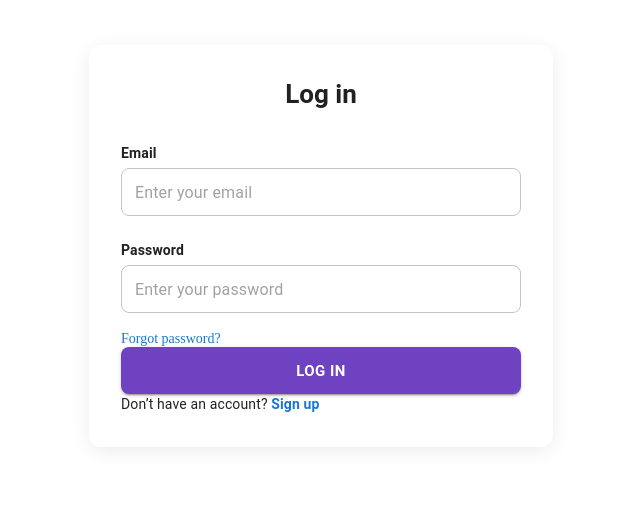
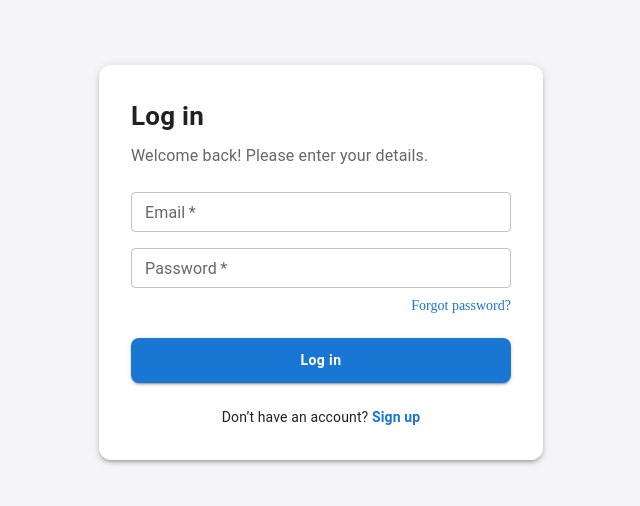
Before and after one commit to Sajida-NA/CRM-frontend, a React (Vite) app: page / in a window 1280 px wide. Shown: the part 162-668 px from the top of the page, without its empty margins (319-959 px from the left). Built offline with nearby package versions, Linux system fonts and the light colour scheme.

Commit message:
login page updated

```diff
--- a/src/App.jsx
+++ b/src/App.jsx
@@ -7,6 +7,7 @@ import Leadslist from "./Pages/Leads/Leadslist";
 import CompanyDetails from "./Pages/Companies/CompanyDetails/CompanyDetails";
 import CreateTicket from "./Pages/Tickets/components/CreateTicket";
 import ForgotPassword from "./Pages/Auth/ForgotPassword/ForgotPassword";
+
 
 function App() {
   return (
@@ -20,6 +21,7 @@ function App() {
         <Route path="/company/:id" element={<CompanyDetails />} />
         <Route path="/leadslist" element={<Leadslist/>}/>
         <Route path="/forgotpassword" element={<ForgotPassword/>}/>
+
         {/* <Route path="/register" element={<Register/>}/> */}
       </Routes>
     </BrowserRouter>
--- a/src/Pages/Auth/Login/login.jsx
+++ b/src/Pages/Auth/Login/login.jsx
@@ -1,92 +1,87 @@
 import { useState } from "react";
 import {
   Box,
-  Card,
+  Paper,
+  Typography,
   TextField,
-  Typography,
   Button,
   Link,
   IconButton,
-  InputAdornment,
+  InputAdornment
 } from "@mui/material";
 import { Visibility, VisibilityOff } from "@mui/icons-material";
 
 export default function Login() {
-  const [email, setEmail] = useState("");
-  const [password, setPassword] = useState("");
+  const [form, setForm] = useState({
+    email: "",
+    password: "",
+  });
+
   const [showPassword, setShowPassword] = useState(false);
 
+  const handleChange = (e) =>
+    setForm({ ...form, [e.target.name]: e.target.value });
+
   const togglePassword = () => setShowPassword((prev) => !prev);
+
+  const handleSubmit = (e) => {
+    e.preventDefault();
+    // TODO: authService.login(form)
+    console.log("Login:", form);
+  };
 
   return (
     <Box
       sx={{
-        height: "100vh",
+        minHeight: "100vh",
         display: "flex",
+        alignItems: "center",
         justifyContent: "center",
-        alignItems: "center",
+        background: "#f5f5f9",
+        p: 2,
       }}
     >
-      <Card
+      <Paper
+        elevation={3}
         sx={{
-          width: 400,
+          width: 380,
           p: 4,
           borderRadius: 3,
-          boxShadow: "0px 4px 20px rgba(0,0,0,0.08)",
-          display: "flex",
-          flexDirection: "column",
         }}
       >
-        <Typography
-          variant="h5"
-          sx={{
-            textAlign: "center",
-            mb: 4,
-            fontWeight: 600,
-            fontSize: "26px",
-          }}
-        >
+        <Typography sx={{ fontSize: 26, fontWeight: 700, mb: 1 }}>
           Log in
         </Typography>
 
-        {/* Email */}
-        <Box sx={{ mb: 3 }}>
-          <Typography sx={{ fontSize: 14, fontWeight: 600, mb: 0.5 }}>
-            Email
+        <Typography sx={{ color: "#666", mb: 3 }}>
+          Welcome back! Please enter your details.
         </Typography>
 
+        <form onSubmit={handleSubmit}>
+          {/* Email */}
           <TextField
+            label="Email"
+            name="email"
+            type="email"
             fullWidth
-            placeholder="Enter your email"
-            value={email}
-            onChange={(e) => setEmail(e.target.value)}
-            sx={{
-              "& .MuiOutlinedInput-root": {
-                height: 48,
-                borderRadius: 2,
-              },
-            }}
+            size="small"
+            value={form.email}
+            onChange={handleChange}
+            sx={{ mb: 2 }}
+            required
           />
-        </Box>
 
           {/* Password */}
-        <Box sx={{ mb: 2 }}>
-          <Typography sx={{ fontSize: 14, fontWeight: 600, mb: 0.5 }}>
-            Password
-          </Typography>
-
           <TextField
+            label="Password"
+            name="password"
+            type={showPassword ? "text" : "password"}
             fullWidth
-            type={showPassword ? "text" : "password"}
-            placeholder="Enter your password"
-            value={password}
-            onChange={(e) => setPassword(e.target.value)}
-            sx={{
-              "& .MuiOutlinedInput-root": {
-                height: 48,
-                borderRadius: 2,
-              },
-            }}
+            size="small"
+            value={form.password}
+            onChange={handleChange}
+            sx={{ mb: 1 }}
+            required
             InputProps={{
               endAdornment: (
                 <InputAdornment position="end">
@@ -97,39 +92,38 @@ export default function Login() {
               ),
             }}
           />
-        </Box>
 
           {/* Forgot Password */}
-        <Box textAlign="right" mt={1} mb={3}>
-          <Link underline="hover" sx={{ fontSize: 14, fontWeight: 500 }}>
+          <Box sx={{ textAlign: "right", mb: 3 }}>
+            <Link href="/forgot-password" underline="hover" sx={{ fontSize: 14 }}>
               Forgot password?
             </Link>
           </Box>
 
           {/* Login Button */}
           <Button
+            type="submit"
+            variant="contained"
             fullWidth
-          variant="contained"
             sx={{
-            backgroundColor: "#6f42c1",
-            height: 47,
+              height: 45,
               borderRadius: 2,
+              textTransform: "none",
               fontWeight: 600,
-            fontSize: 15,
-            "&:hover": { backgroundColor: "#5a32a3" },
             }}
           >
             Log in
           </Button>
+        </form>
 
-        {/* Signup */}
-        <Typography textAlign="center" mt={4} sx={{ fontSize: 14 }}>
+        {/* Signup Link */}
+        <Typography sx={{ textAlign: "center", mt: 3, fontSize: 14 }}>
           Don’t have an account?{" "}
-          <Link underline="hover" sx={{ fontWeight: 600 }}>
+          <Link href="/register" underline="hover" sx={{ fontWeight: 600 }}>
             Sign up
           </Link>
         </Typography>
-      </Card>
+      </Paper>
     </Box>
   );
 }
```
Lines whose indentation alone changed are shown as unchanged.
